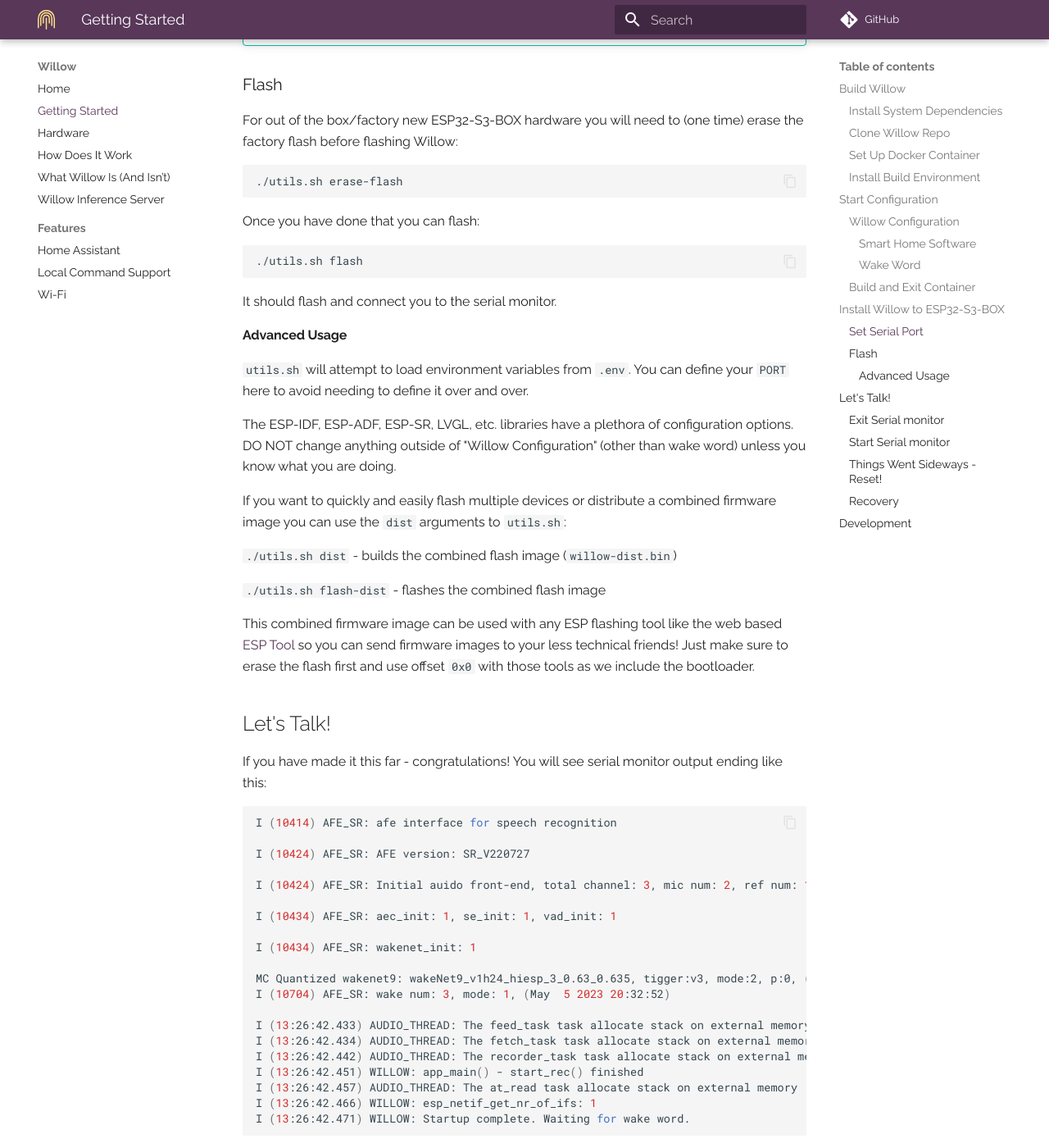
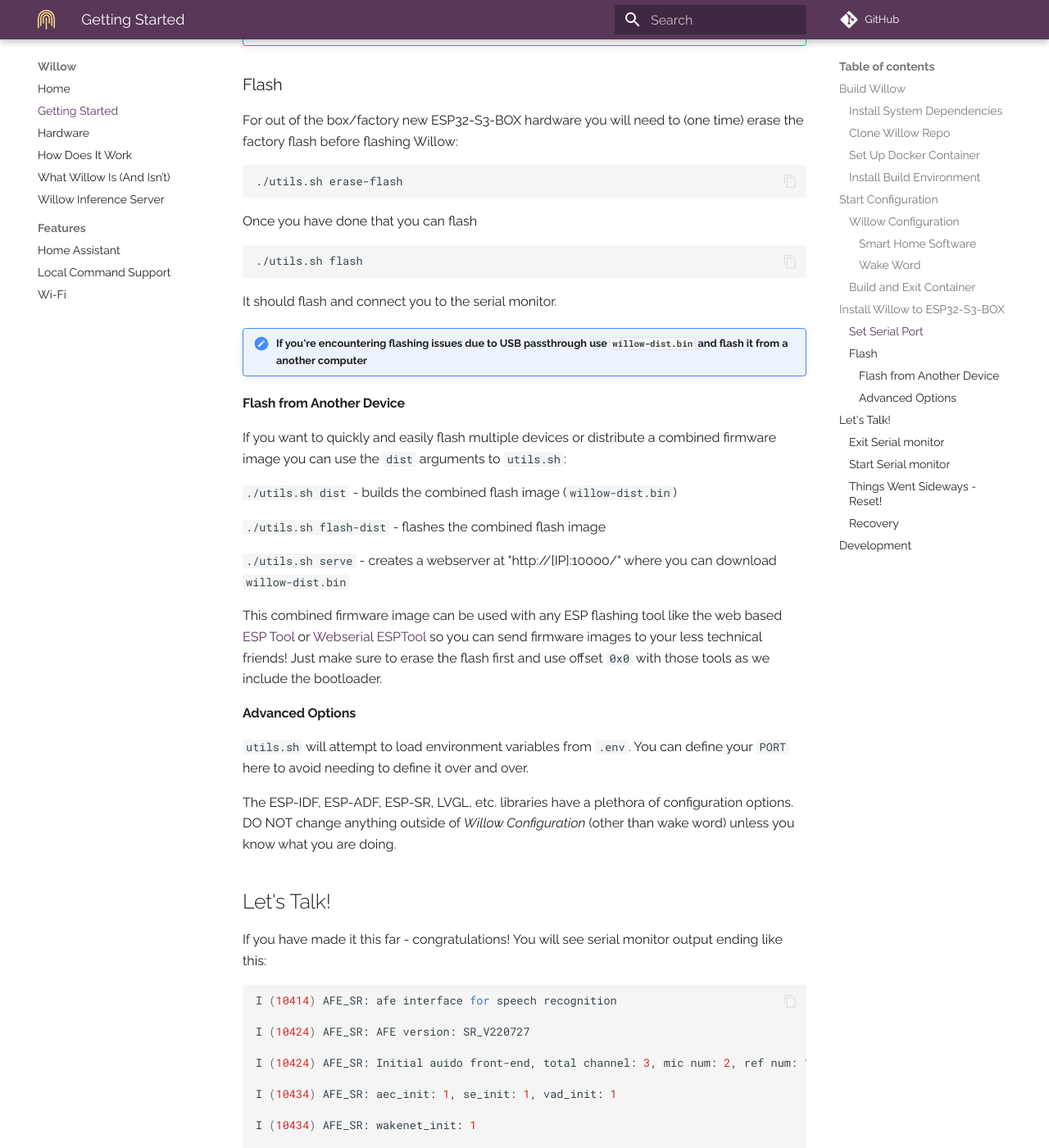
Before and after one commit to toverainc/willow-docs, an MkDocs documentation site: the page built from docs/getting-started.md, in a window 1280 px wide and 1400 px high, scrolled down 2754 px. Shown: the whole window at 82% size. Built offline with MkDocs 1.6.1 and Material for MkDocs 9.7.7, drawn with Linux system fonts in a browser that asks for light colours; comment, search, counter and statistics services are not loaded.

Commit message:
add serve option

````diff
--- a/docs/getting-started.md
+++ b/docs/getting-started.md
@@ -145,7 +145,7 @@ For out of the box/factory new ESP32-S3-BOX hardware you will need to (one time)
 ./utils.sh erase-flash
 ```
 
-Once you have done that you can flash:
+Once you have done that you can flash
 
 ```sh
 ./utils.sh flash
@@ -153,11 +153,9 @@ Once you have done that you can flash:
 
 It should flash and connect you to the serial monitor.
 
-#### Advanced Usage
+!!! note "If you're encountering flashing issues due to USB passthrough use `willow-dist.bin` and flash it from a another computer"
 
-`utils.sh` will attempt to load environment variables from `.env`. You can define your `PORT` here to avoid needing to define it over and over.
-
-The ESP-IDF, ESP-ADF, ESP-SR, LVGL, etc. libraries have a plethora of configuration options. DO NOT change anything outside of "Willow Configuration" (other than wake word) unless you know what you are doing.
+#### Flash from Another Device
 
 If you want to quickly and easily flash multiple devices or distribute a combined firmware image you can use the `dist` arguments to `utils.sh`:
 
@@ -165,7 +163,15 @@ If you want to quickly and easily flash multiple devices or distribute a combine
 
 `./utils.sh flash-dist` - flashes the combined flash image
 
-This combined firmware image can be used with any ESP flashing tool like the web based [ESP Tool](https://espressif.github.io/esptool-js/) so you can send firmware images to your less technical friends! Just make sure to erase the flash first and use offset `0x0` with those tools as we include the bootloader.
+`./utils.sh serve` - creates a webserver at "http://[IP]:10000/" where you can download `willow-dist.bin`
+
+This combined firmware image can be used with any ESP flashing tool like the web based [ESP Tool](https://espressif.github.io/esptool-js/) or [Webserial ESPTool](https://github.com/Jason2866/WebSerial_ESPTool) so you can send firmware images to your less technical friends! Just make sure to erase the flash first and use offset `0x0` with those tools as we include the bootloader.
+
+#### Advanced Options
+
+`utils.sh` will attempt to load environment variables from `.env`. You can define your `PORT` here to avoid needing to define it over and over.
+
+The ESP-IDF, ESP-ADF, ESP-SR, LVGL, etc. libraries have a plethora of configuration options. DO NOT change anything outside of _Willow Configuration_ (other than wake word) unless you know what you are doing.
 
 ## Let's Talk!
 
````
